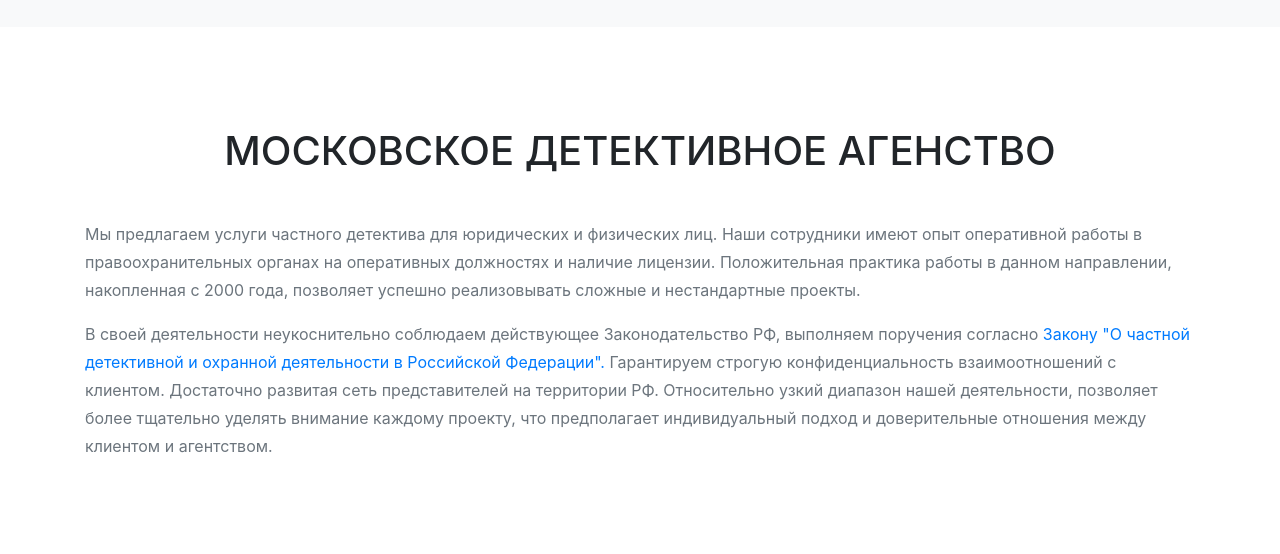
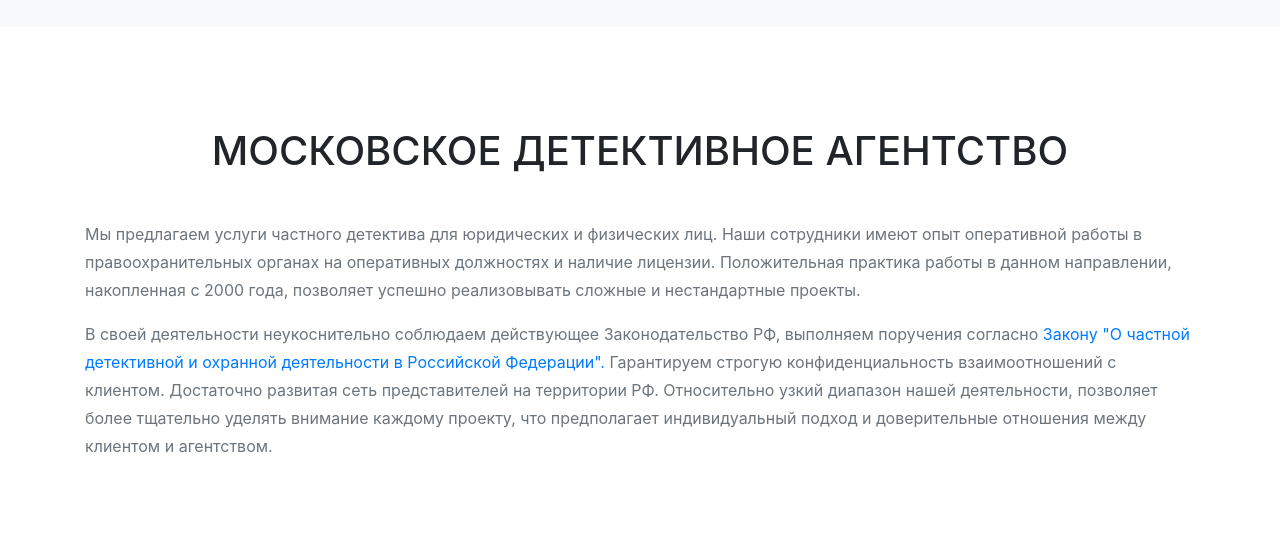
Before and after one commit to mosdetektiv/mosdetektiv, a website with bundled scripts: page index.html in a window 1280 px wide. Shown: the part 4160-4714 px from the top of the page. Built offline with nearby package versions, Linux system fonts and the light colour scheme; a web font is replaced by a local one.

Commit message:
Update index.html

```diff
--- a/index.html
+++ b/index.html
@@ -324,7 +324,7 @@
       <div class="container">
         <div class="row">
           <div class="col-lg-12 text-center">
-            <h2 class="section-heading text-uppercase">Московское детективное агенство</h2>
+            <h2 class="section-heading text-uppercase">Московское детективное агентство</h2>
 
           </div>
         </div>
```
